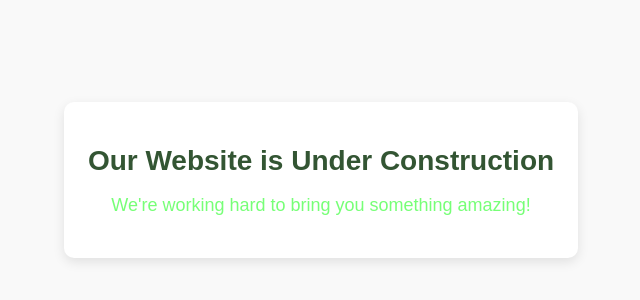
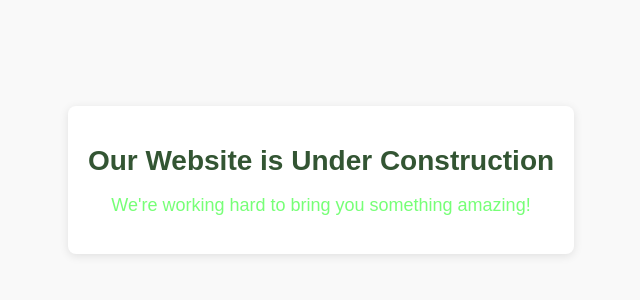
Before and after one commit to Learning-Dan/learning-dan.github.io, a plain HTML site: page index.html in a window 1280 px wide. Shown: the part 220-520 px from the top of the page, 319-959 px from the left. Drawn offline with Linux system fonts and the light colour scheme.

Commit message:
Update index.html

```diff
--- a/index.html
+++ b/index.html
@@ -17,10 +17,10 @@
         }
         .container {
             text-align: center;
-            padding: 24px;
+            padding: 20px;
             background-color: #ffffff;
-            border-radius: 10px;
-            box-shadow: 0 4px 12px rgba(0, 0, 0, 0.1);
+            border-radius: 8px;
+            box-shadow: 0 2px 10px rgba(0, 0, 0, 0.1);
         }
         h1 {
             font-size: 28px;
```
